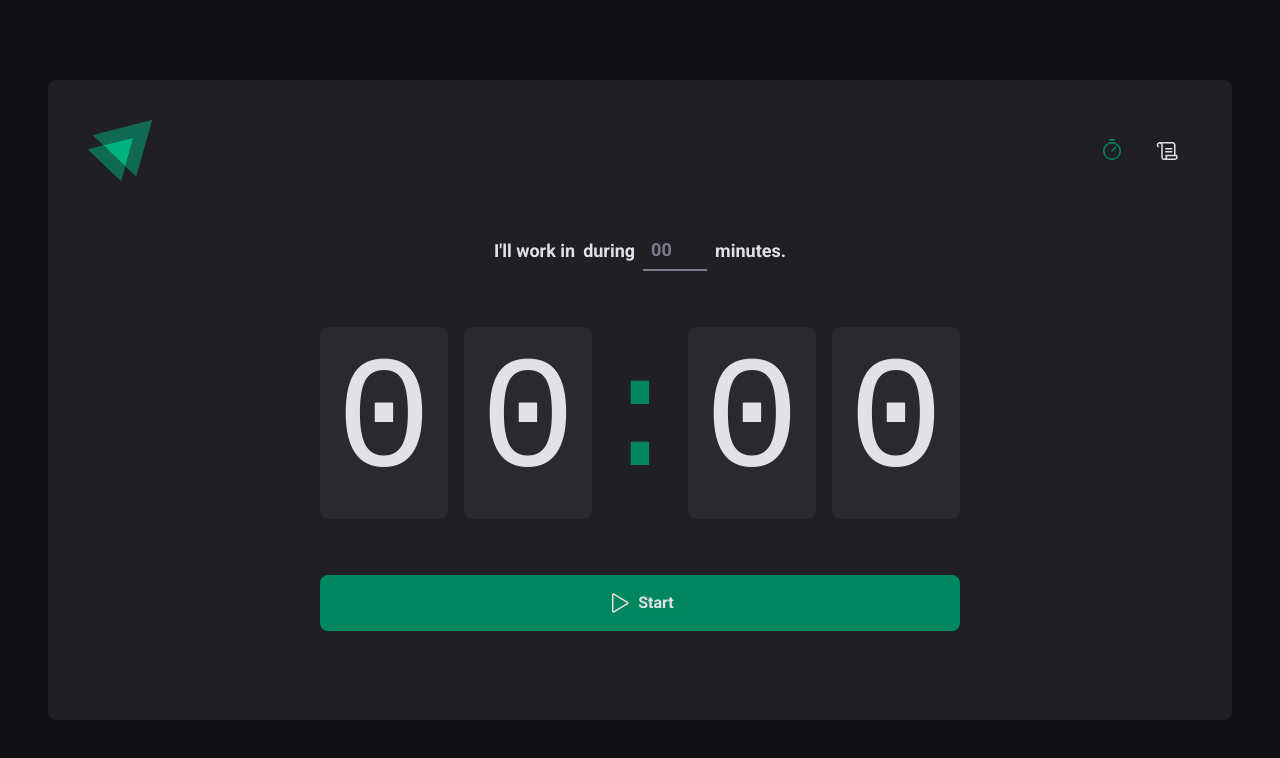
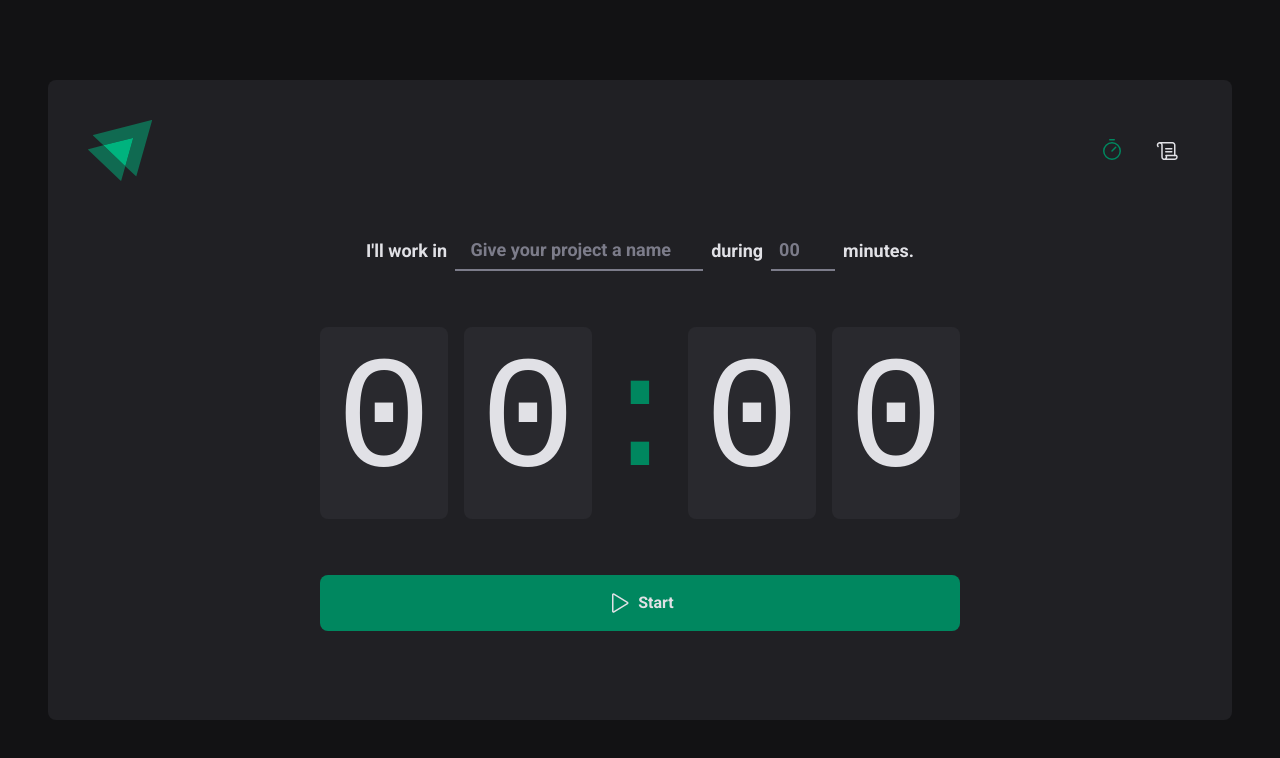
Before and after one commit to Vicentesan/ignite-pomodor, a React (Vite) app: page / in a window 1280 px wide. Shown: the top 758 px of the page. Built offline with nearby package versions, Linux system fonts and the light colour scheme.

Commit message:
refactor(home): update styles to make it centered

```diff
--- a/src/pages/Home/styles.ts
+++ b/src/pages/Home/styles.ts
@@ -49,7 +49,11 @@ const BaseInput = styled.input`
 `
 
 export const TaskInput = styled(BaseInput)`
-  display: none !important;
+  text-align: end;
+  width: 15.5rem;
+  &::webkit-calendar-picker-indicator {
+    display: none !important;
+  }
 `
 
 export const MinutesAmountInput = styled(BaseInput)`
```
